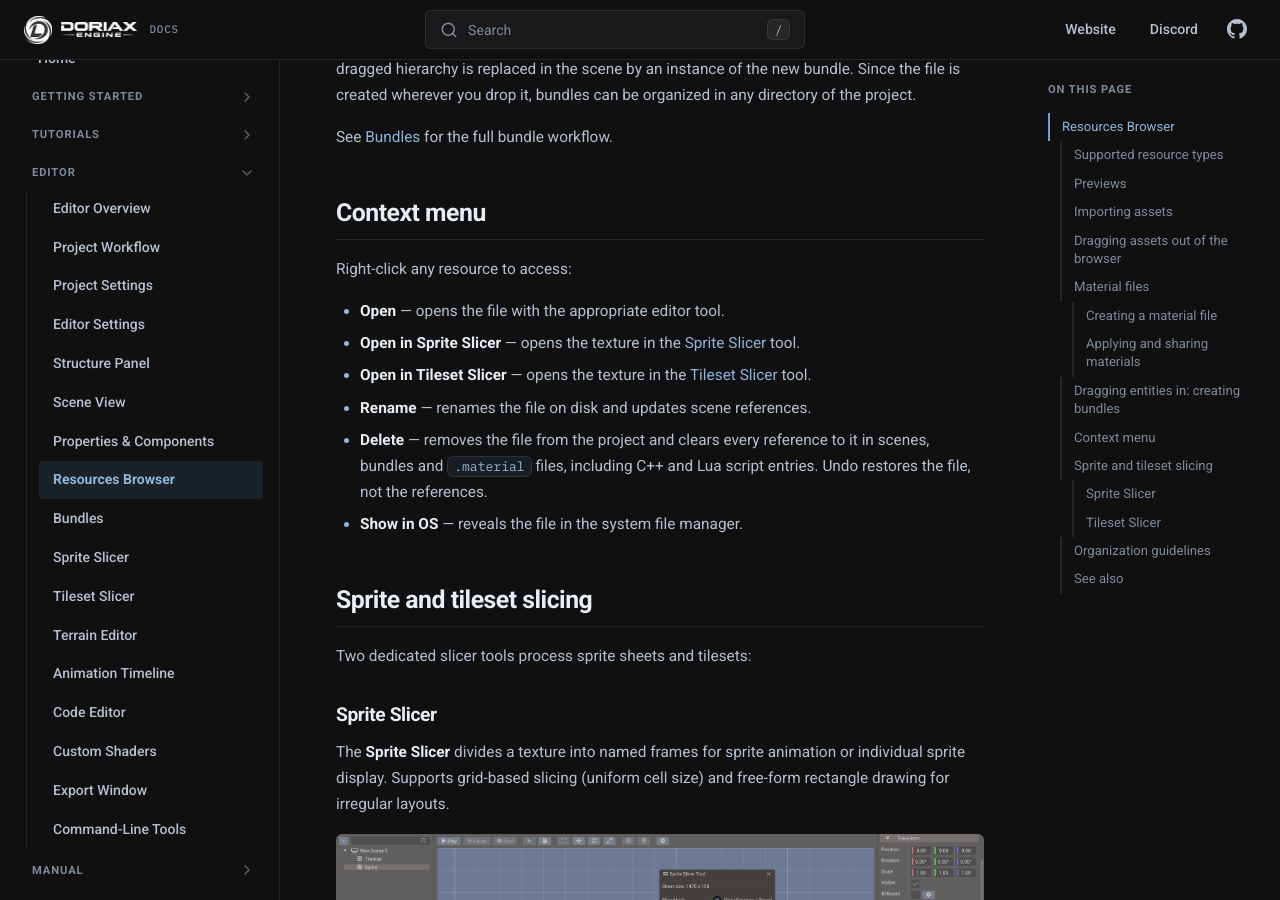
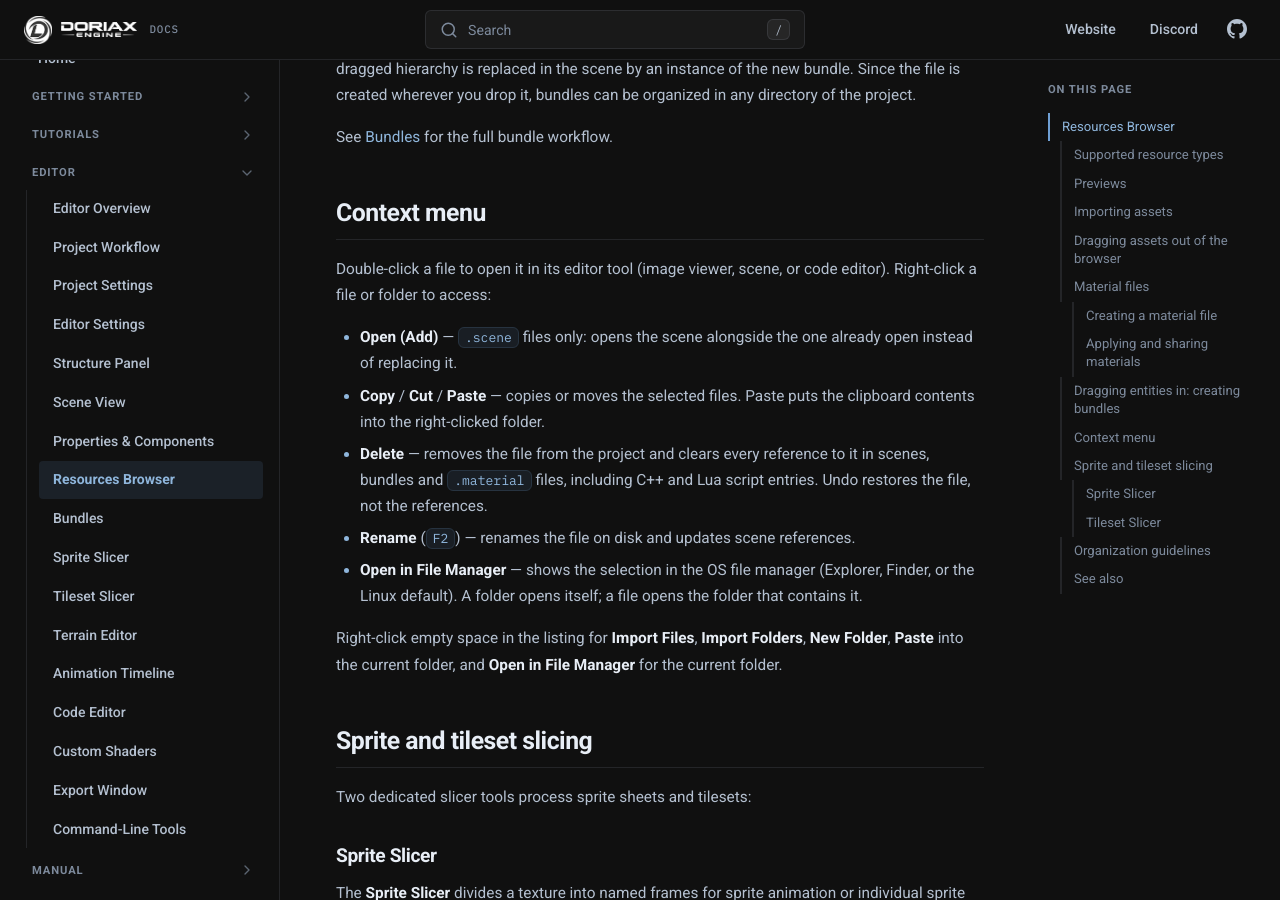
Before and after one commit to doriaxengine/doriax-docs, an MkDocs documentation site: the page built from docs/editor/resources.md, in a window 1280 px wide and 900 px high, scrolled down 3962 px. Built offline with MkDocs 1.6.1, drawn with Linux system fonts in a browser that asks for light colours; comment, search, counter and statistics services are not loaded.

Commit message:
Updated resources doc

```diff
--- a/docs/editor/resources.md
+++ b/docs/editor/resources.md
@@ -130,16 +130,24 @@ See [Bundles](bundles.md) for the full bundle workflow.
 
 ## Context menu
 
-Right-click any resource to access:
+Double-click a file to open it in its editor tool (image viewer, scene, or code editor).
+Right-click a file or folder to access:
 
-- **Open** — opens the file with the appropriate editor tool.
-- **Open in Sprite Slicer** — opens the texture in the [Sprite Slicer](sprite-slicer.md) tool.
-- **Open in Tileset Slicer** — opens the texture in the [Tileset Slicer](tileset-slicer.md) tool.
-- **Rename** — renames the file on disk and updates scene references.
+- **Open (Add)** — `.scene` files only: opens the scene alongside the one already open
+  instead of replacing it.
+- **Copy** / **Cut** / **Paste** — copies or moves the selected files. Paste puts the
+  clipboard contents into the right-clicked folder.
 - **Delete** — removes the file from the project and clears every reference to it in
   scenes, bundles and `.material` files, including C++ and Lua script entries. Undo
   restores the file, not the references.
-- **Show in OS** — reveals the file in the system file manager.
+- **Rename** (`F2`) — renames the file on disk and updates scene references.
+- **Open in File Manager** — shows the selection in the OS file manager (Explorer,
+  Finder, or the Linux default). A folder opens itself; a file opens the folder that
+  contains it.
+
+Right-click empty space in the listing for **Import Files**, **Import Folders**,
+**New Folder**, **Paste** into the current folder, and **Open in File Manager** for
+the current folder.
 
 ## Sprite and tileset slicing
 
```
